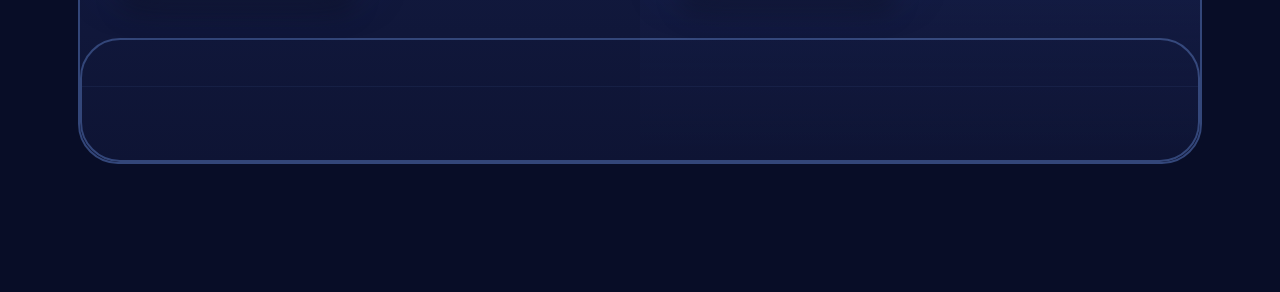
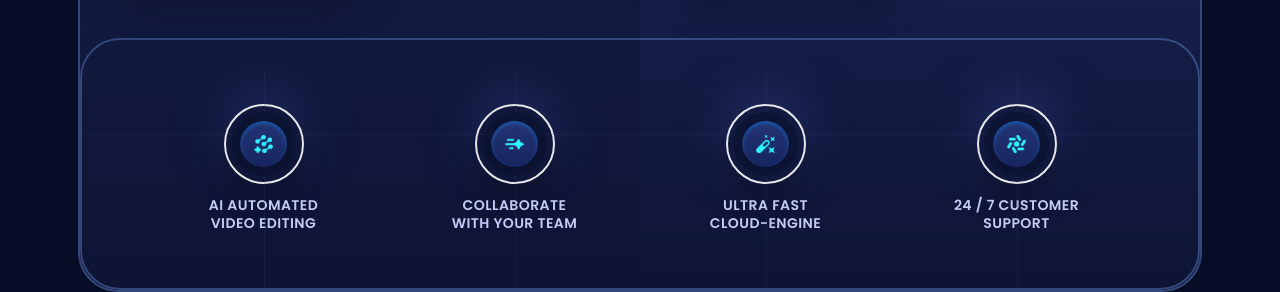
Before and after one commit to BeaconBacon/xora, a React (Vite) app in the folder saas_landing_page/: page / in a window 1280 px wide. Shown: the part 1512-1804 px from the top of the page. Before the commit the page ends 1676 px from the top, so only its background shows below. Built offline with nearby package versions, Linux system fonts and the light colour scheme.

Commit message:
features section done

```diff
--- a/saas_landing_page/src/sections/Features.jsx
+++ b/saas_landing_page/src/sections/Features.jsx
@@ -32,9 +32,21 @@ const Features = () => {
               </div>
             ))}
             <ul className="relative flex justify-around flex-grow px-[5%] border-2 border-s3 rounded-7xl max-md:hidden">
-              <div className="absolute bg-s3/20 top-[38%] left-0 right-0 w-full h-[1px] z-10"/>
-              {details.map(({id, icon, title})=> (
-                <li key={id} className="relative pt-16 px-4 pb-14"></li>
+              <div className="absolute bg-s3/20 top-[38%] left-0 right-0 w-full h-[1px] z-10" />
+              {details.map(({ id, icon, title }) => (
+                <li key={id} className="relative pt-16 px-4 pb-14">
+                  <div className="absolute top-8 bottom-0 left-1/2 bg-s3/20 w-[1px] h-full z-10" />
+                  <div className="flex items-center justify-center mx-auto mb-3 border-2 borders-s2 rounded-full hover:border-s4 transition-all duration-500 shadow-500 size-20">
+                    <img
+                      src={icon}
+                      alt={title}
+                      className="size-17/20 object-contain z-20"
+                    />
+                  </div>
+                  <h3 className="relative z-2 max-w-36 max-auto my-0 base-small text-center uppercase">
+                    {title}
+                  </h3>
+                </li>
               ))}
             </ul>
           </div>
--- a/saas_landing_page/src/sections/Header.jsx
+++ b/saas_landing_page/src/sections/Header.jsx
@@ -1,17 +1,40 @@
 import { Link as LinkScroll } from "react-scroll";
-import { useState } from "react";
+import { useEffect, useState } from "react";
 import clsx from "clsx";
 
-const NavLink = ({ title }) => (
-  <LinkScroll className="base-bold text-p4 uppercase transition-colors duration-500 cursor-pointer hover:text-p1 max-lg:my-4 max-lg:h5">
-    {title}
-  </LinkScroll>
-);
+const Header = () => {
+  const [hasScrolled, setHasScrolled] = useState(false);
+  const [isOpen, setIsOpen] = useState(false);
 
-const Header = () => {
-  const [isOpen, setIsOpen] = useState(false);
+  useEffect(() => {
+    const handleScroll = () => {
+      setHasScrolled(window.scrollY > 32);
+    };
+    window.addEventListener("scroll", handleScroll);
+    return () => {
+      window.removeEventListener("scroll", handleScroll);
+    };
+  }, []);
+  const NavLink = ({ title }) => (
+    <LinkScroll
+    onClick={() => setIsOpen(false)}
+      to={title}
+      offset={-100}
+      spy
+      smooth
+      activeClass="nav-active"
+      className="base-bold text-p4 uppercase transition-colors duration-500 cursor-pointer hover:text-p1 max-lg:my-4 max-lg:h5"
+    >
+      {title}
+    </LinkScroll>
+  );
   return (
-    <header className="fixed top-0 left-0 z-50 w-full py-10">
+    <header
+      className={clsx(
+        "fixed top-0 left-0 z-50 w-full py-10 transition-all duration-500 max-lg:py-4",
+        hasScrolled && "py-2 bg-black-100 backdrop-blur-[8px]"
+      )}
+    >
       <div className="container flex h-15 item-center max-lg:px-5">
         <a className="lg:hidden flex-1 cursor-pointer z-2">
           <img src="/images/xora.svg" width={115} height={55} alt="logo" />
@@ -33,7 +56,7 @@ const Header = () => {
                 <li className="nav-logo">
                   <LinkScroll
                     to="hero"
-                    offset={-100}
+                    offset={-250}
                     spy
                     smooth
                     className={clsx(
```
